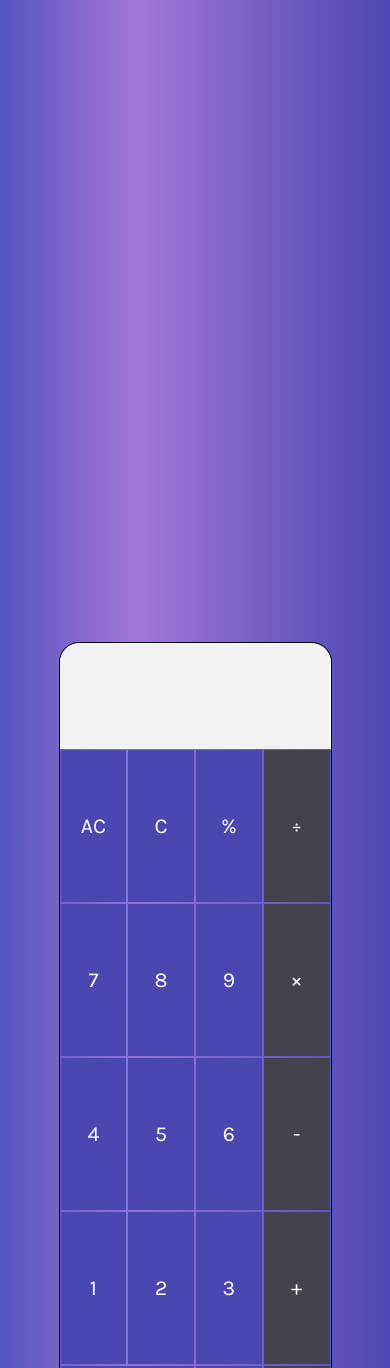
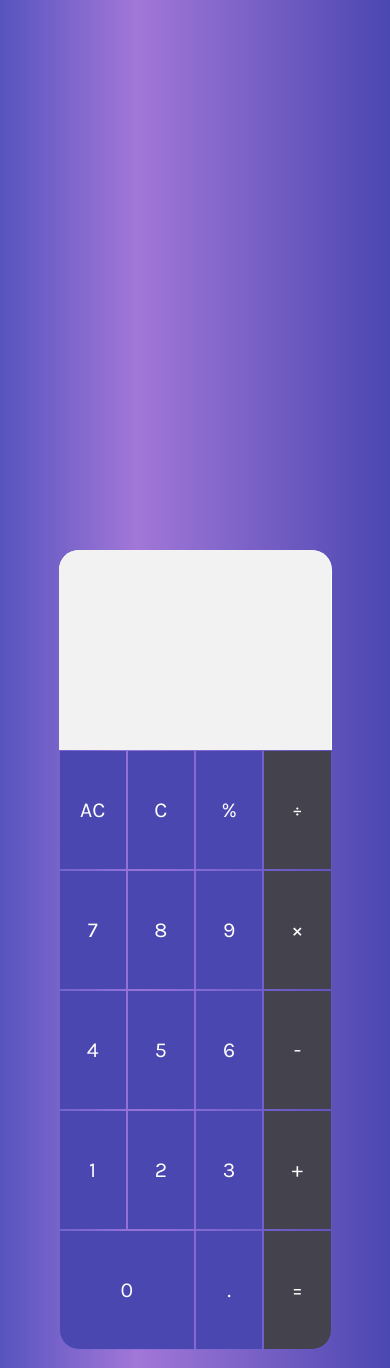
Before and after one commit to Ronit-Makhija/OIBGRIP, a plain HTML site: page Level-2/Task-1/index.html in a window 390 px wide. Shown: the top 1368 px of the page. Drawn offline with nearby package versions, Linux system fonts and the light colour scheme.

Commit message:
Update styles.css

```diff
--- a/Level-2/Task-1/styles.css
+++ b/Level-2/Task-1/styles.css
@@ -85,15 +85,14 @@ input::-webkit-inner-spin-button {
 @media (max-width: 1080px){
   .calculator{
     width: 70%;
-    margin: 76.10350076103501vh auto;
-    border: 1px solid black;
+    margin: 550px auto;
   }
   .display{
     width: 100%;
-    /* height: 200px; */
+    min-height: 200px;
   }
   button{
-    height: 18.264840182648403vh;
+    height: 120px;
     font-size: 1.33rem;
   }
 }
```
